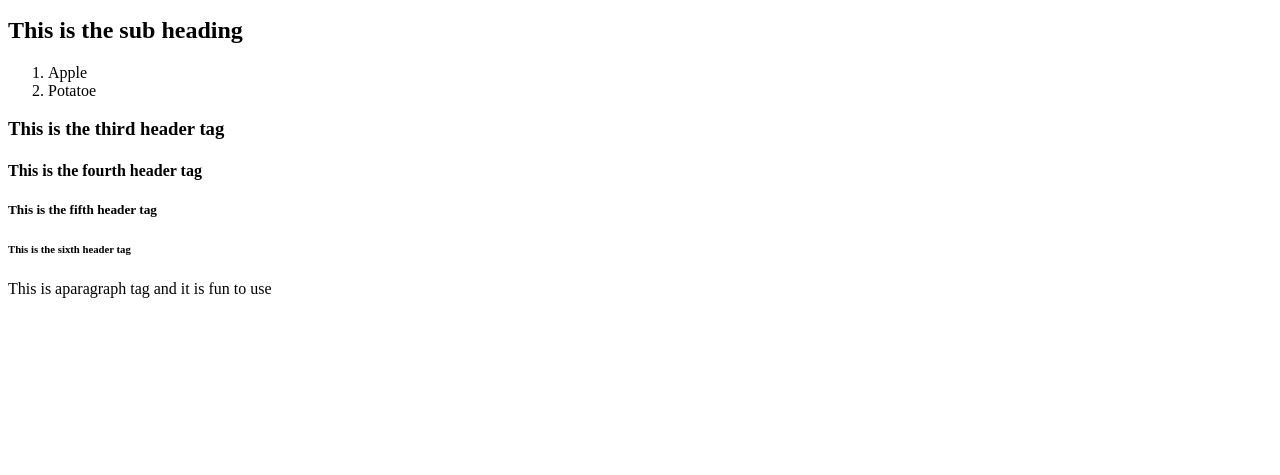
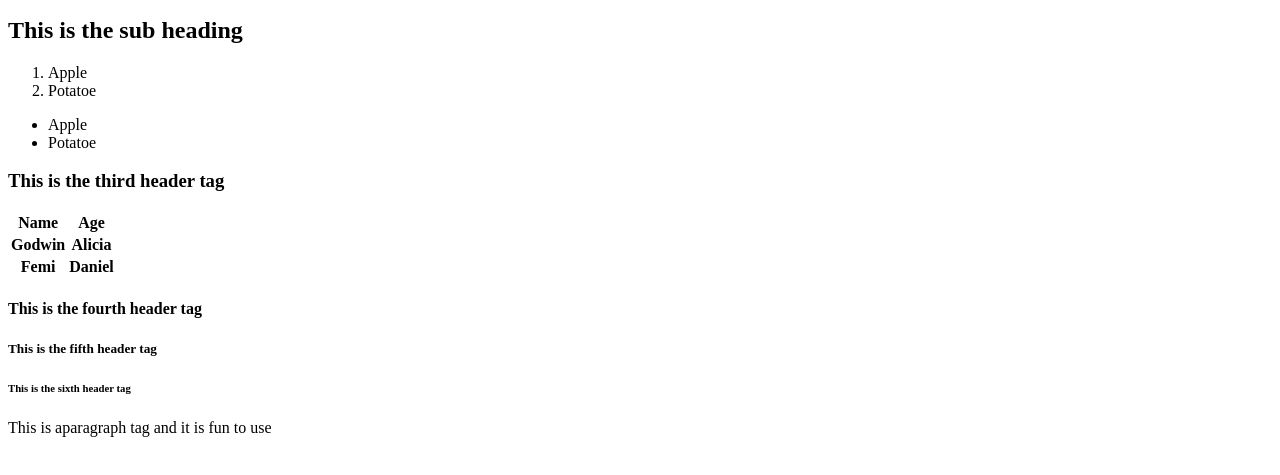
Before and after one commit to Tlashe/gitbase, a plain HTML site: page Doctype.html in a window 1280 px wide. Shown: the part 145-620 px from the top of the page. Drawn offline with Linux system fonts and the light colour scheme.

Commit message:
still working

```diff
--- a/Doctype.html
+++ b/Doctype.html
@@ -4,16 +4,42 @@
             <title>My Second web Page</title>
         </head>
         <body>
+            <!--This is header section 1-->
             <h1 class="header">This is the king of headings</h1>
             <p>Lorem ipsum dolor sit amet consectetur adipisicing elit. Veritatis quaerat sequi itaque fuga corrupti nostrum nihil? Ipsa facere ad pariatur cupiditate, eveniet distinctio fugit quas, deleniti tempore adipisci, delectus unde!</p>
+             <!--This is header section 2-->
             <h2>This is the sub heading</h2>
             <ol>
                 <li>Apple</li>
                 <li>Potatoe</li>
             </ol>
+            <ul>
+                <li>Apple</li>
+                <li>Potatoe</li>
+            </ul>
+            <!--This is header section 3-->
             <h3> This is the third header tag</h3>
+            <div>
+                <table>
+                    <tr>
+                        <th>Name</th>
+                        <th>Age</th>
+                    </tr>
+                    <tr>
+                        <th>Godwin</th>
+                        <th>Alicia</th>
+                    </tr>
+                    <tr>
+                        <th>Femi</th>
+                        <th>Daniel</th>
+                    </tr>
+                </table>
+            </div>
+             <!--This is header section 4-->
             <h4> This is the fourth header tag</h4>
+             <!--This is header section 5-->
             <h5>This is the fifth header tag</h5>
+             <!--This is header section 6-->
             <h6> This is the sixth header tag</h6>
 
             <p>This is aparagraph tag and it is fun to use</p>
```
